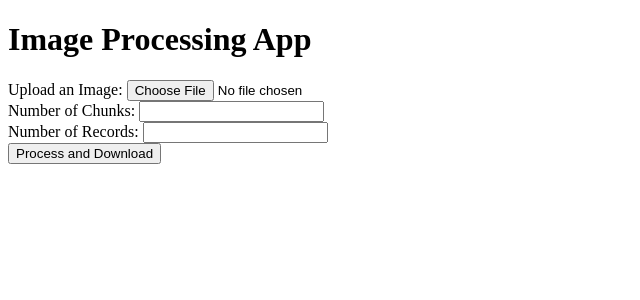
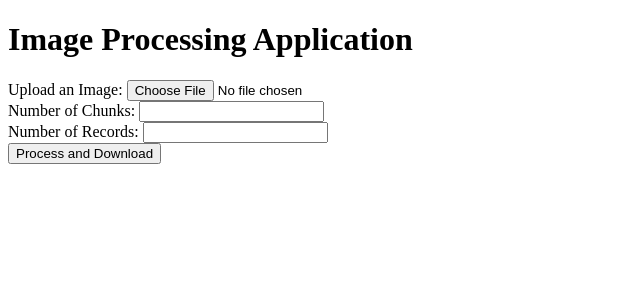
Before and after one commit to teja275/vfly_dataentry, a Flask app: page / in a window 1280 px wide. Shown: the top 300 px of the page, without its empty margins (0-640 px from the left). Run offline with Flask 3, Linux system fonts and the light colour scheme.

Commit message:
Testing the CI/CD pipeline

```diff
--- a/templates/upload_form.html
+++ b/templates/upload_form.html
@@ -2,10 +2,10 @@
 <html lang="en">
 <head>
     <meta charset="UTF-8">
-    <title>Image Processing App</title>
+    <title>Image Processing Application</title>
 </head>
 <body>
-    <h1>Image Processing App</h1>
+    <h1>Image Processing Application</h1>
 
     <form method="POST" action="/" enctype="multipart/form-data">
         <div>
```
